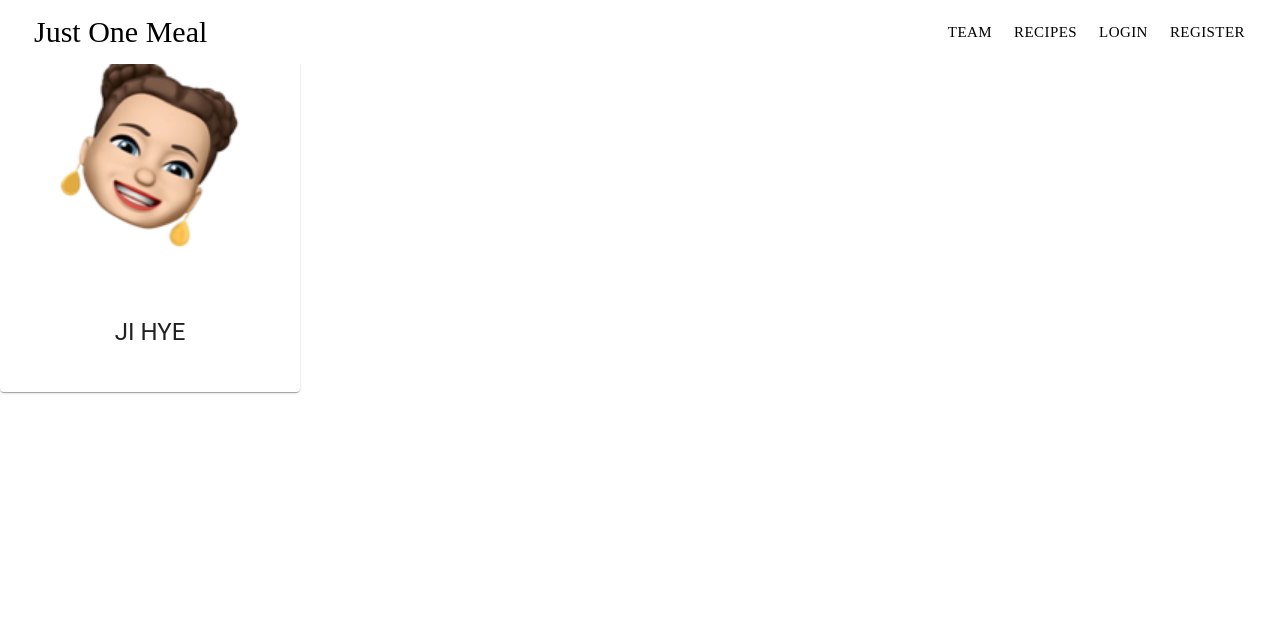
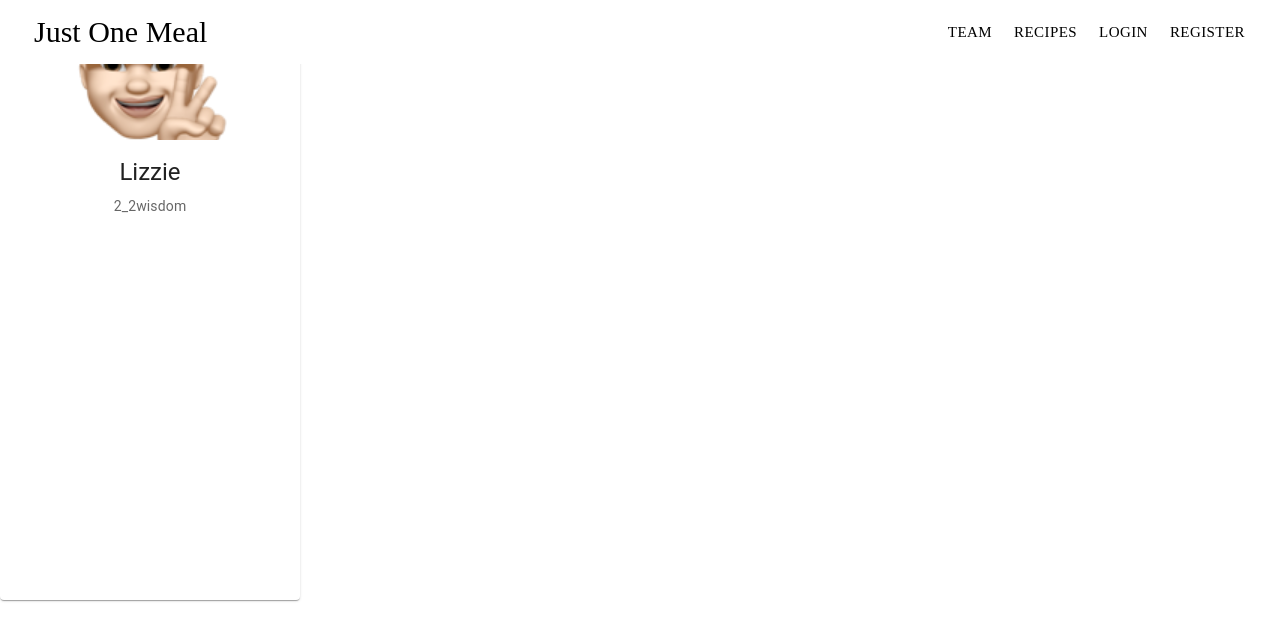
Before and after one commit to minglet/vegan-recipes-service, a React (Create React App) app in the folder front/: page /team in a window 1280 px wide. Shown: the top 640 px of the page. Built offline with nearby package versions, Linux system fonts and the light colour scheme; no server answers; a web font is replaced by a local one.

Commit message:
teamPageUI

```diff
--- a/front/src/components/TeamPage/TeamPage.js
+++ b/front/src/components/TeamPage/TeamPage.js
@@ -1,13 +1,11 @@
 import * as React from "react";
+import styled from "@emotion/styled";
 import Card from "@mui/material/Card";
+import CardActions from "@mui/material/CardActions";
 import CardContent from "@mui/material/CardContent";
 import CardMedia from "@mui/material/CardMedia";
+import Button from "@mui/material/Button";
 import Typography from "@mui/material/Typography";
-import { CardActionArea } from "@mui/material";
-import styled from "@emotion/styled";
-import IconButton from "@mui/material/IconButton";
-import GitHubIcon from "@mui/icons-material/GitHub";
-import EmailIcon from "@mui/icons-material/Email";
 import hd from "../../img/hd.png";
 import ma from "../../img/ma.png";
 import hj from "../../img/hj.png";
@@ -18,29 +16,26 @@ const Wrapper = styled("div")`
   display: flex;
   align-items: center;
   text-align: center;
+  /* top: 300px; */
+
+  .card-container {
+    top: 300px;
+  }
 `;
 
 export default function TeamPage() {
   return (
     <Wrapper>
-      <Card sx={{ maxWidth: 345 }}>
-        <CardActionArea>
-          <CardMedia
-            component="img"
-            height="300"
-            image={jh}
-            alt="green iguana"
-          />
+      <Card className="card-container" sx={{ width: 300, height: 600 }}>
+        <CardMedia component="img" alt="green iguana" height="140" image={hd} />
         <CardContent>
           <Typography gutterBottom variant="h5" component="div">
-              JI HYE
+            Lizzie
           </Typography>
           <Typography variant="body2" color="text.secondary">
-              <IconButton aria-label="GitHubIcon"></IconButton>
-              <IconButton aria-label="EmailIcon"></IconButton>
+            2_2wisdom
           </Typography>
         </CardContent>
-        </CardActionArea>
       </Card>
     </Wrapper>
   );
```
Lines whose indentation alone changed are shown as unchanged.
